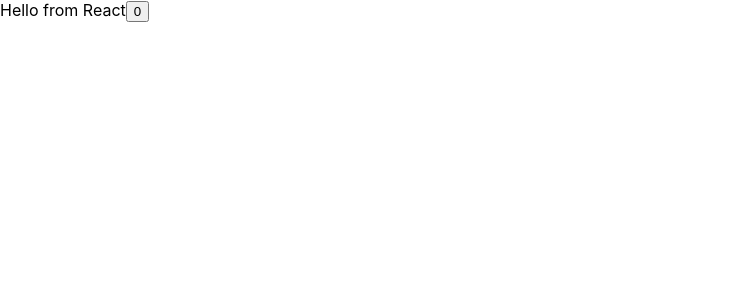
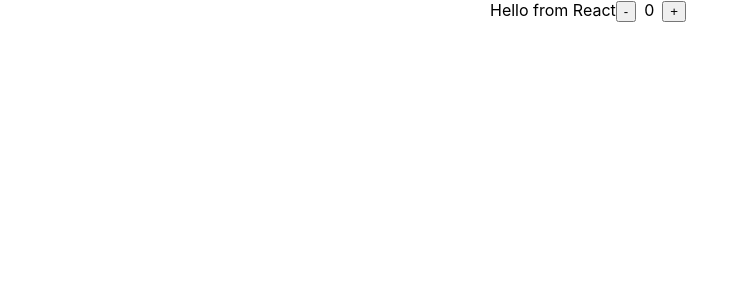
Before and after one commit to DmitriyMiroshnychenko/practice_react, a React (Create React App) app: page / in a window 1280 px wide. Shown: the top 300 px of the page, without its empty margins (0-748 px from the left). Built offline with nearby package versions, Linux system fonts and the light colour scheme.

Commit message:
added clicker

```diff
--- a/src/App.jsx
+++ b/src/App.jsx
@@ -1,22 +1,27 @@
 import React, { Component } from "react";
 
 class App extends Component {
-  constructor(props) {
-    super(props);
-    this.state = {
-      count: 0,
-      someKey: false,
-    };
-  }
-  handleClick = () => {
+  state = {
+    count: 0,
+  };
+
+  increment = () => {
     this.setState({ count: this.state.count + 1 });
+  };
+
+  decrement = () => {
+    this.setState({ count: this.state.count - 1 });
   };
 
   render() {
     return (
-      <div className="App">
+      <div className="App" style={{ margin: "auto", width: "300px" }}>
         Hello from React
-        <button onClick={this.handleClick}>{this.state.count}</button>
+        <button onClick={this.decrement}>-</button>
+        <span style={{ margin: "0 0.5rem", display: "inline-block" }}>
+          {this.state.count}
+        </span>
+        <button onClick={this.increment}>+</button>
       </div>
     );
   }
```
